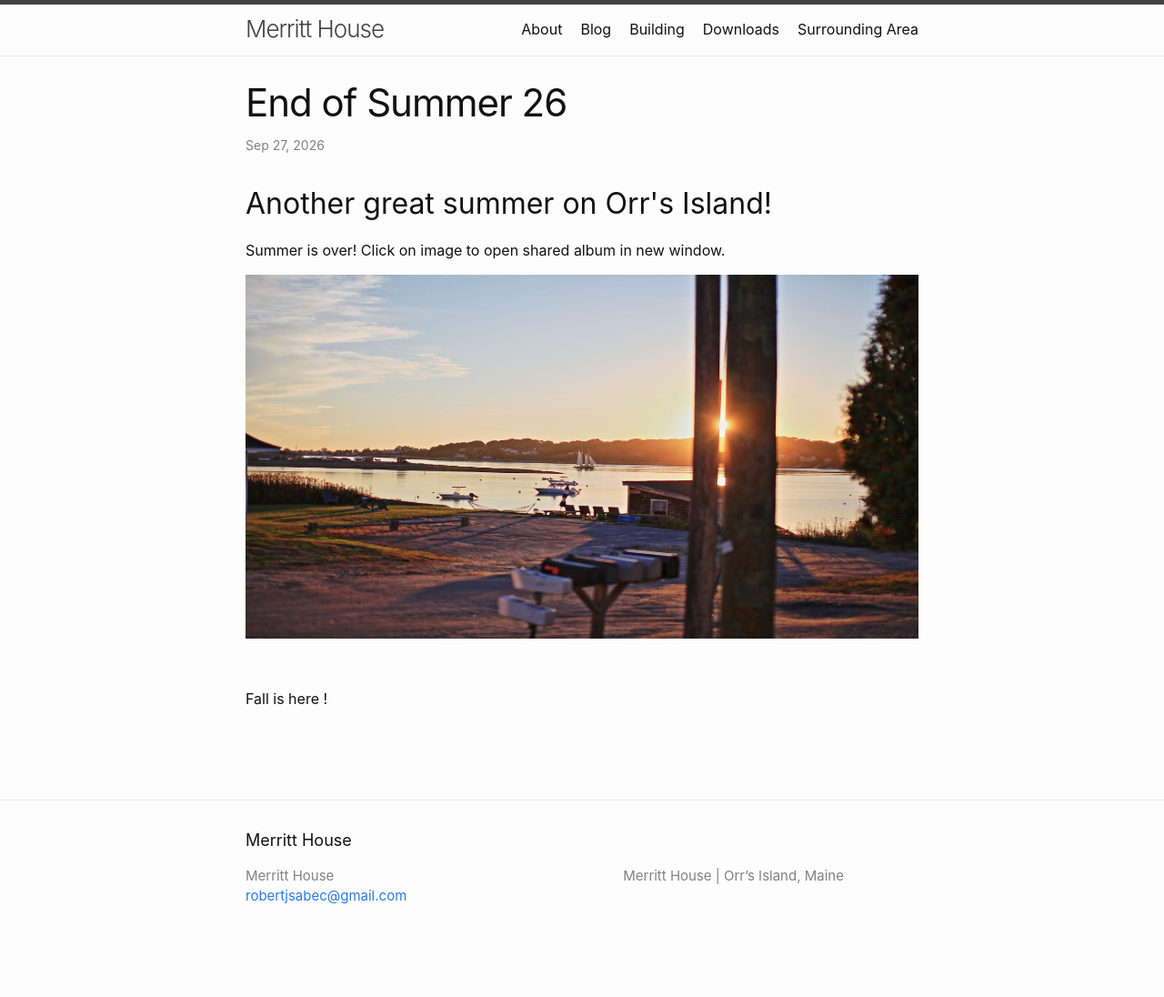
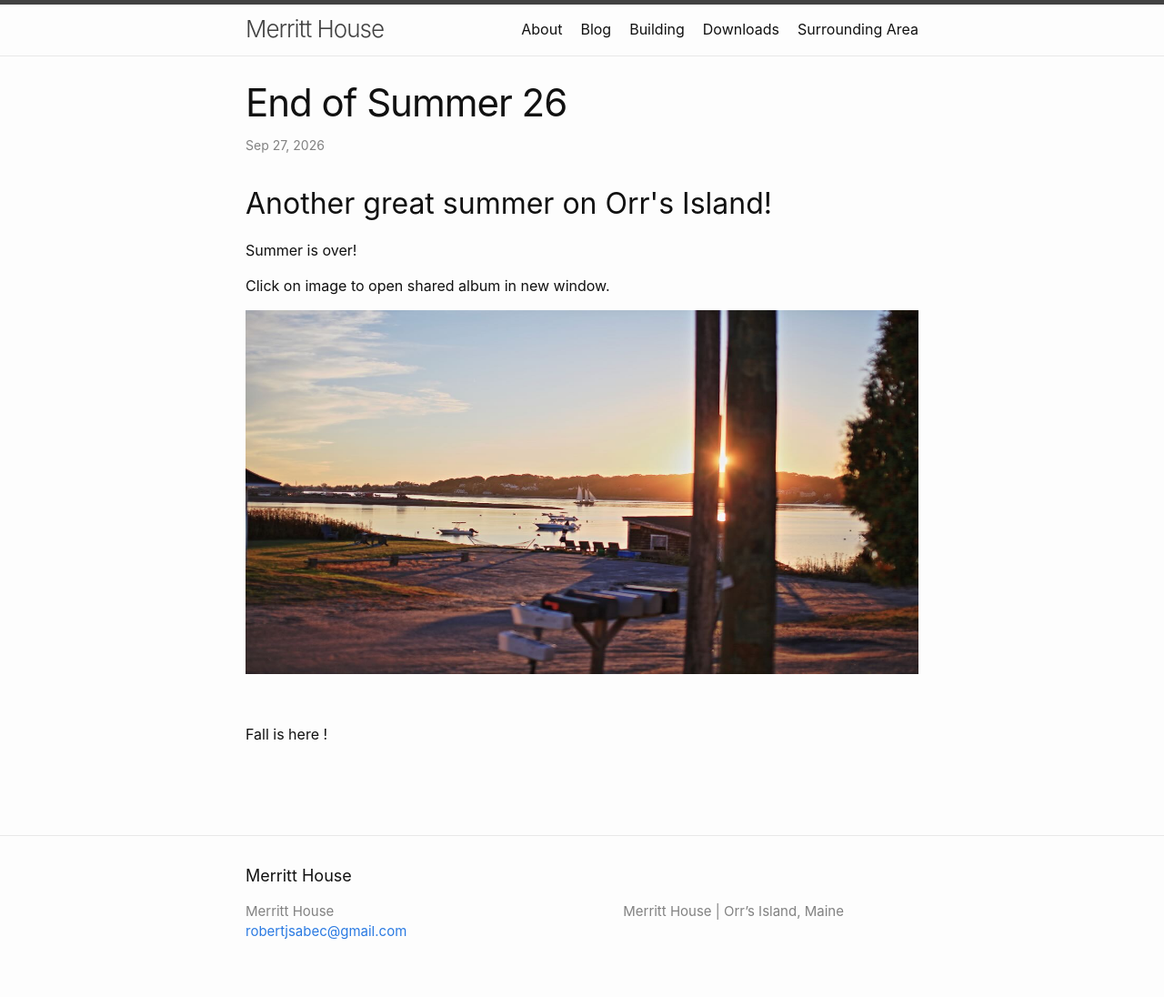
Before and after one commit to rsabec/merritthouse, a Jekyll site: the page built from _posts/2026-09-27-EndOfSummer26.markdown, in a window 1280 px wide. Shown: the whole page at 91% size. Built offline with Jekyll 4.4.1, drawn with Linux system fonts in a browser that asks for light colours; comment, search, counter and statistics services are not loaded; before the commit the page ends 1057 px from its top, so only the background shows below that.

```diff
--- a/_posts/2026-09-27-EndOfSummer26.markdown
+++ b/_posts/2026-09-27-EndOfSummer26.markdown
@@ -8,7 +8,9 @@ categories: merritthouse update
 
 <h2> Another great summer on Orr's Island!  </h2>
 
-<p>Summer is over! Click on image to open shared album in new window.</p>
+<p>Summer is over! </p>
+<p>Click on image to open shared album in new window.</p>
+
 
 <a href="https://www.icloud.com/sharedalbum/#D2Lv3L8TvNYg_pmbyXiQkOGOmVgCAEQARogQg_qeiOZpiCuS1x7HqTbwnNrOXqAIqNSrh585kMOyXY" target="_blank" ><img src="/images/IMG_9444_HDR.jpeg" alt="sailBoat" style="width:982px;height:400px;"></a>
 <!-- https://share.icloud.com/photos/0dfA10To6hgsTPa6g8AEKqHFg
```
